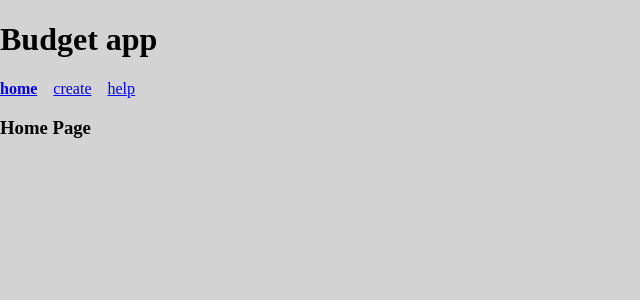
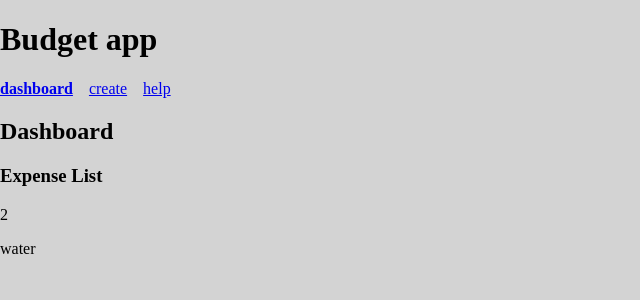
Before and after one commit to obrovacm/budget-app, a React (Create React App) app: page / in a window 1280 px wide. Shown: the top 300 px of the page, without its empty margins (0-640 px from the left). Built offline with nearby package versions, Linux system fonts and the light colour scheme.

Commit message:
higher order component 'CONNECT' from react-redux

```diff
--- /dev/null
+++ b/src/components/ExpenseDashboardPage.js
@@ -0,0 +1,10 @@
+import React from "react";
+import ExpenseList from "./ExpenseList";
+
+const ExpenseDashboardPage = () => (
+  <div>
+    <h2>Dashboard</h2>
+    <ExpenseList />
+  </div>
+);
+export default ExpenseDashboardPage;
--- /dev/null
+++ b/src/components/ExpenseList.js
@@ -0,0 +1,20 @@
+import React from "react";
+import { connect } from "react-redux";
+
+const ExpenseList = props => (
+  <div>
+    <h3>Expense List</h3>
+    <p>{props.expenses.length}</p>
+    <p>{props.filters.text}</p>
+  </div>
+);
+
+const mapStateProps = state => {
+  return {
+    expenses: state.expenses,
+    filters: state.filters
+  };
+};
+
+//higher order component
+export default connect(mapStateProps)(ExpenseList);
--- a/src/components/Header.js
+++ b/src/components/Header.js
@@ -10,7 +10,7 @@ const Header = () => (
       activeClassName="is-active"
       className="nav-link"
     >
-      home
+      dashboard
     </NavLink>
     <NavLink to="/create" activeClassName="is-active" className="nav-link">
       create
--- a/src/components/HomePage.js
+++ /dev/null
@@ -1,5 +0,0 @@
-import React from "react";
-
-const HomePage = () => <h3>Home Page</h3>;
-
-export default HomePage;
--- a/src/routers/AppRouter.js
+++ b/src/routers/AppRouter.js
@@ -1,7 +1,7 @@
 import React from "react";
 import { BrowserRouter, Route, Switch } from "react-router-dom";
 
-import HomePage from "../components/HomePage";
+import DashboardPage from "../components/ExpenseDashboardPage";
 import CreatePage from "../components/CreatePage";
 import EditPage from "../components/EditPage";
 import HelpPage from "../components/HelpPage";
@@ -13,7 +13,7 @@ const AppRouter = () => {
     <BrowserRouter>
       <Header />
       <Switch>
-        <Route path="/" component={HomePage} exact={true} />
+        <Route path="/" component={DashboardPage} exact={true} />
         <Route path="/create" component={CreatePage} />
         <Route path="/edit/:id" component={EditPage} />
         <Route path="/help" component={HelpPage} />
```
